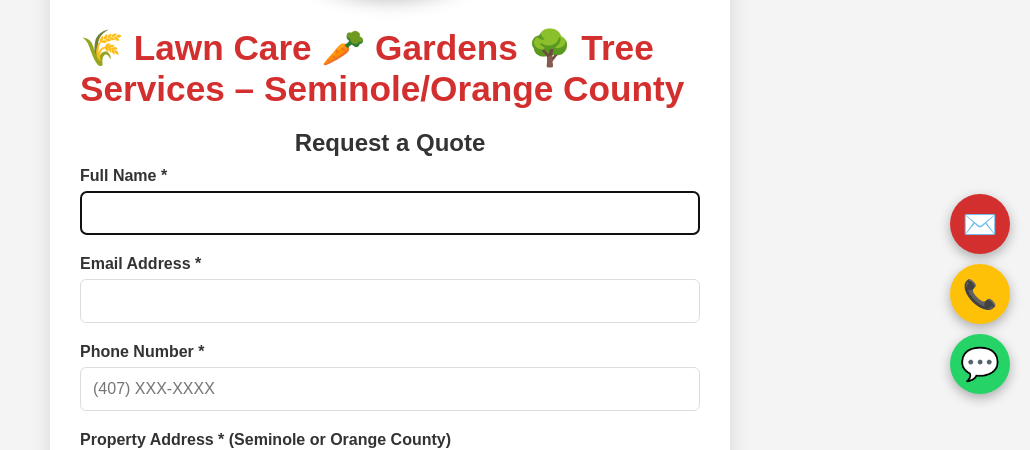
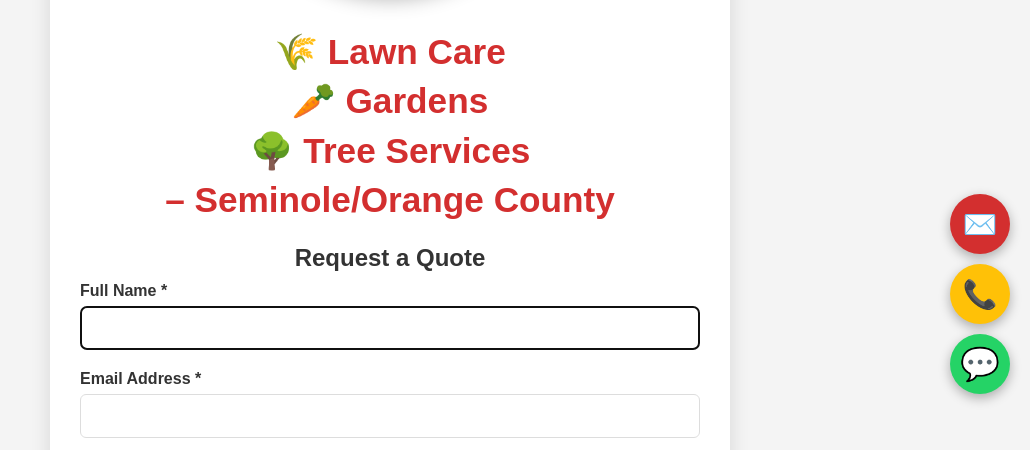
Before and after one commit to jkillen5150/BlackRabbitApp2026, a plain HTML site: page index.html in a window 1280 px wide. Shown: the part 386-836 px from the top of the page, without its empty margins (250-1280 px from the left). Drawn offline with Linux system fonts and the light colour scheme.

Commit message:
Center align h1 and update text formatting

```diff
--- a/index.html
+++ b/index.html
@@ -16,7 +16,7 @@
         .logo {text-align:center;margin-bottom:30px;}
         .logo img {max-width:320px;width:100%;height:auto;border-radius:50%;object-fit:cover;background:#000;border:6px solid #d32f2f;box-shadow:0 6px 20px rgba(0,0,0,0.3);transition:transform 0.3s ease;}
         .logo img:hover {transform:scale(1.05);}
-        h1 {text-align:left;color:#d32f2f;margin-bottom:10px;font-size:2.2rem;}
+        h1 {text-align:center;color:#d32f2f;margin-bottom:10px;font-size:2.2rem;line-height:1.4;}
         h2 {text-align:center;color:#333;margin:20px 0 10px;}
         form {display:flex;flex-direction:column;}
         label {margin-bottom:6px;font-weight:bold;}
@@ -37,7 +37,7 @@
         <div class="logo">
             <img src="Black Rabbit Logo Nu.jpg" alt="Black Rabbit Landscaping – Lawn Care Gardens Tree Services Seminole/Orange County">
         </div>
-        <h1>🌾 Lawn Care 🥕 Gardens 🌳 Tree Services – Seminole/Orange County</h1>
+        <h1>🌾 Lawn Care<br>🥕 Gardens<br>🌳 Tree Services<br>– Seminole/Orange County</h1>
         <h2>Request a Quote</h2>
         <form id="quote-form" action="https://formspree.io/f/mgolloka" method="POST" enctype="multipart/form-data">
             <input type="hidden" name="_subject" value="New Black Rabbit Landscaping Quote Request">
```
